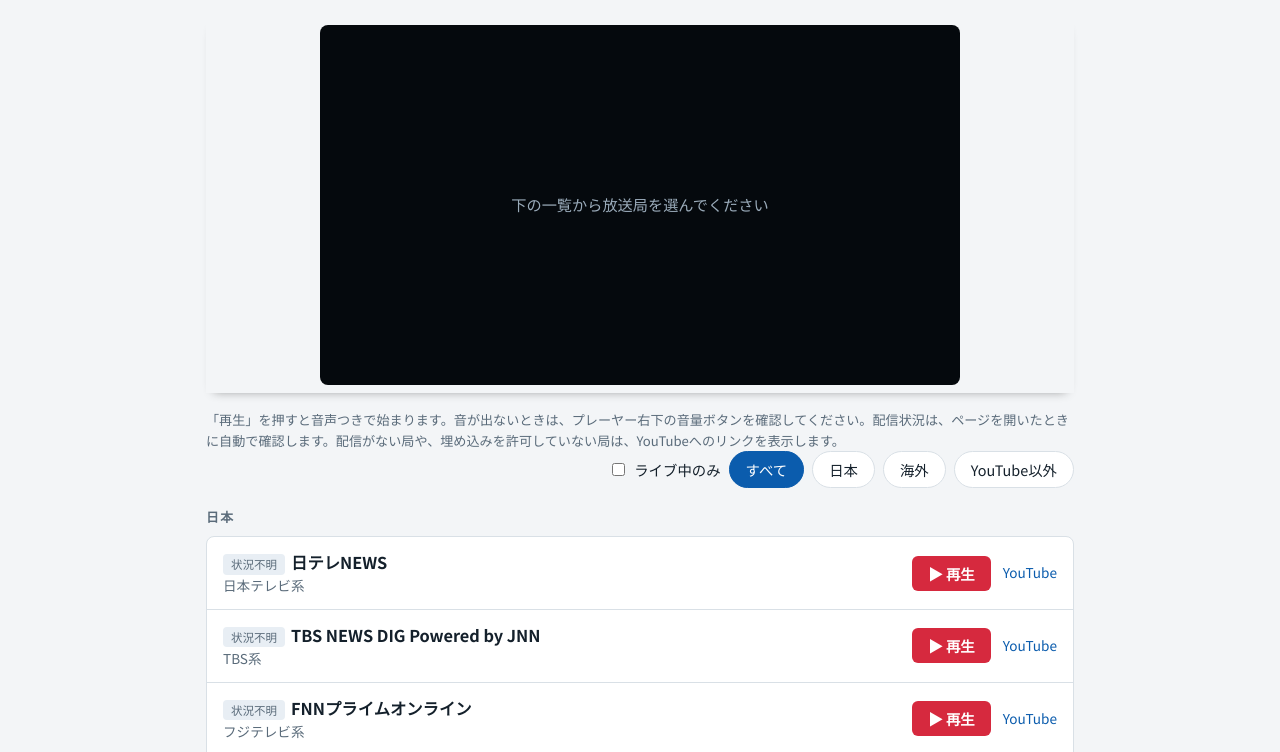
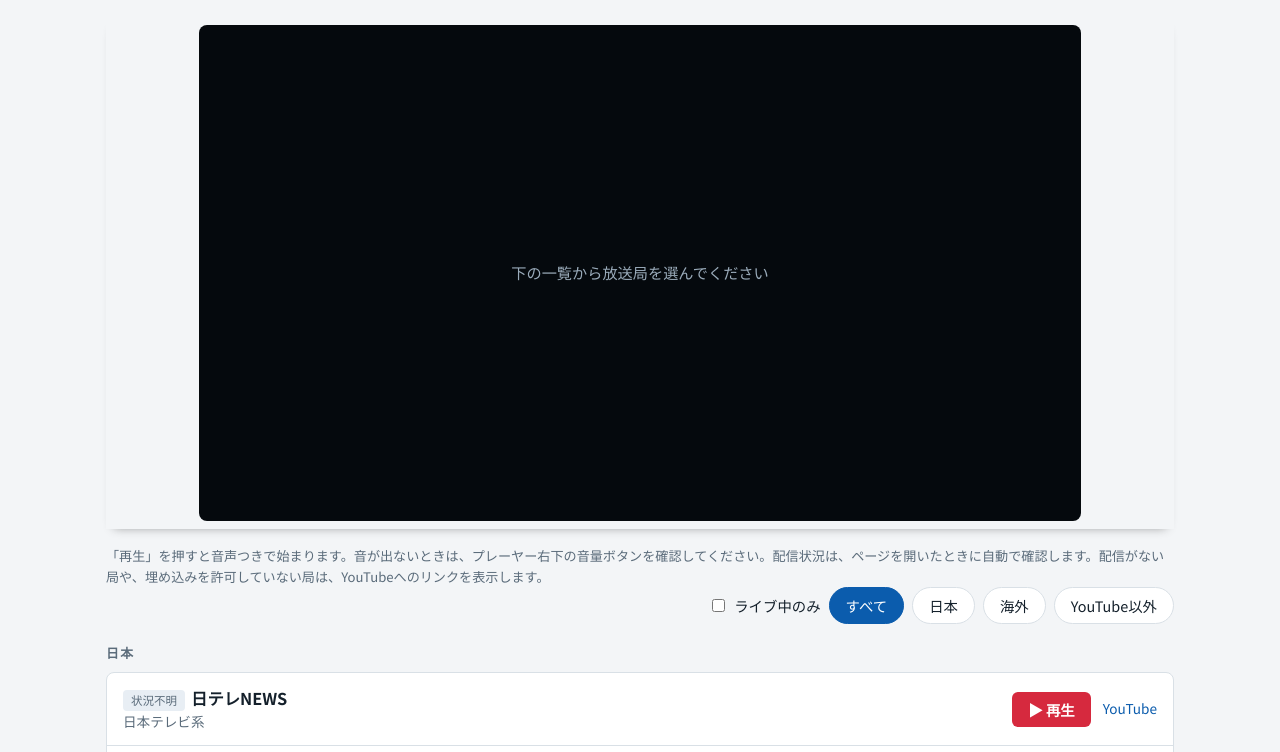
Before and after one commit to pprntfine/news-live, a plain HTML site: page index.html in a window 1280 px wide. Shown: the part 116-868 px from the top of the page. Drawn offline with Linux system fonts and the light colour scheme; no server answers.

Commit message:
Enlarge the player and add a bigger-size toggle
Co-Authored-By: Claude Sonnet 5.5 <noreply@anthropic.com>
Claude-Session: https://claude.ai/code/session_01HruRYDxmUqLbgbPGU1z2Pv

```diff
--- a/index.html
+++ b/index.html
@@ -28,16 +28,19 @@
   --live:#ff5a6e; --accent:#5aa9f0; --accent-fg:#0f161d; --chip:#223140; color-scheme:dark}
 *{box-sizing:border-box}
 body{margin:0;background:var(--bg);color:var(--fg);font-family:var(--font-body);line-height:1.6}
-.wrap{max-width:900px;margin:0 auto;padding-block:28px 48px;padding-left:max(16px,env(safe-area-inset-left,0px));padding-right:max(16px,env(safe-area-inset-right,0px))}
+.wrap{max-width:1100px;margin:0 auto;padding-block:28px 48px;padding-left:max(16px,env(safe-area-inset-left,0px));padding-right:max(16px,env(safe-area-inset-right,0px))}
 h1{font-family:var(--font-head);font-size:clamp(1.6rem,5vw,2.2rem);margin:0 0 4px;text-wrap:balance}
 .lead{color:var(--muted);margin:0 0 20px;font-size:.95rem}
 .player{position:sticky;top:env(safe-area-inset-top,0px);z-index:20;background:var(--bg);padding-block:8px;margin-bottom:16px;box-shadow:0 6px 10px -8px rgba(0,0,0,.45)}
-.screen{position:relative;aspect-ratio:16/9;width:min(100%,calc(45vh*16/9));margin-inline:auto;background:var(--screen);border-radius:8px;overflow:hidden;display:grid;place-items:center}
+.screen{position:relative;aspect-ratio:16/9;width:min(100%,calc(62vh*16/9));margin-inline:auto;background:var(--screen);border-radius:8px;overflow:hidden;display:grid;place-items:center}
 .screen iframe{position:absolute;inset:0;width:100%;height:100%;border:0}
 .tag.live{background:transparent;color:var(--live);border:1px solid var(--live)}
 .resume{margin-top:10px;font:inherit;font-weight:700;padding:8px 18px;border:0;border-radius:6px;background:var(--live);color:#fff;cursor:pointer}
 .fallback{color:#8cc4ff;font-weight:700}
 .idle{color:#9aabba;text-align:center;padding:16px;font-size:.95rem}
+.player.big .screen{width:min(100%,calc(80vh*16/9))}
+.size{margin-left:auto;font:inherit;font-size:.82rem;padding:3px 12px;border:1px solid var(--line);border-radius:999px;background:var(--surface);color:var(--fg);cursor:pointer}
+@media(max-width:700px){.player{margin-inline:calc(-1*max(16px,env(safe-area-inset-left,0px)));padding-inline:0}.player .screen{width:100%;border-radius:0}.player .now{padding-inline:max(16px,env(safe-area-inset-left,0px))}}
 .now{display:flex;align-items:center;gap:10px;margin-top:10px;min-height:1.6em;font-weight:700}
 .dot{width:9px;height:9px;border-radius:50%;background:var(--live);flex:none}
 .now[hidden]{display:none}
@@ -84,7 +87,7 @@ li.active .play{background:var(--chip);color:var(--fg)}
 
   <div class="player">
     <div class="screen" id="screen"><div class="idle">下の一覧から放送局を選んでください</div></div>
-    <div class="now" id="now" hidden><span class="dot"></span><span id="nowName"></span></div>
+    <div class="now" id="now" hidden><span class="dot"></span><span id="nowName"></span><button type="button" class="size" id="sizeBtn">さらに大きく</button></div>
   </div>
 
   <p class="hint">「再生」を押すと音声つきで始まります。音が出ないときは、プレーヤー右下の音量ボタンを確認してください。配信状況は、ページを開いたときに自動で確認します。配信がない局や、埋め込みを許可していない局は、YouTubeへのリンクを表示します。</p>
@@ -265,6 +268,8 @@ li.active .play{background:var(--chip);color:var(--fg)}
   document.querySelectorAll('.alt').forEach(function(b){b.addEventListener('click',function(){
     var li=document.querySelector('li[data-ch="'+b.dataset.play+'"]');if(li)play(li);
   })});
+  var sizeBtn=document.getElementById('sizeBtn'),playerEl=document.querySelector('.player');
+  sizeBtn.addEventListener('click',function(){var big=playerEl.classList.toggle('big');sizeBtn.textContent=big?'もとの大きさ':'さらに大きく'});
   var only=document.getElementById('liveOnly');
   function applyOnly(){items.forEach(function(li){li.hidden=only.checked&&!li.dataset.vid});document.querySelectorAll('li[data-link]').forEach(function(li){li.hidden=only.checked});document.querySelector('section[data-g="other"]').classList.toggle('empty',only.checked)}
   only.addEventListener('change',applyOnly);
```
